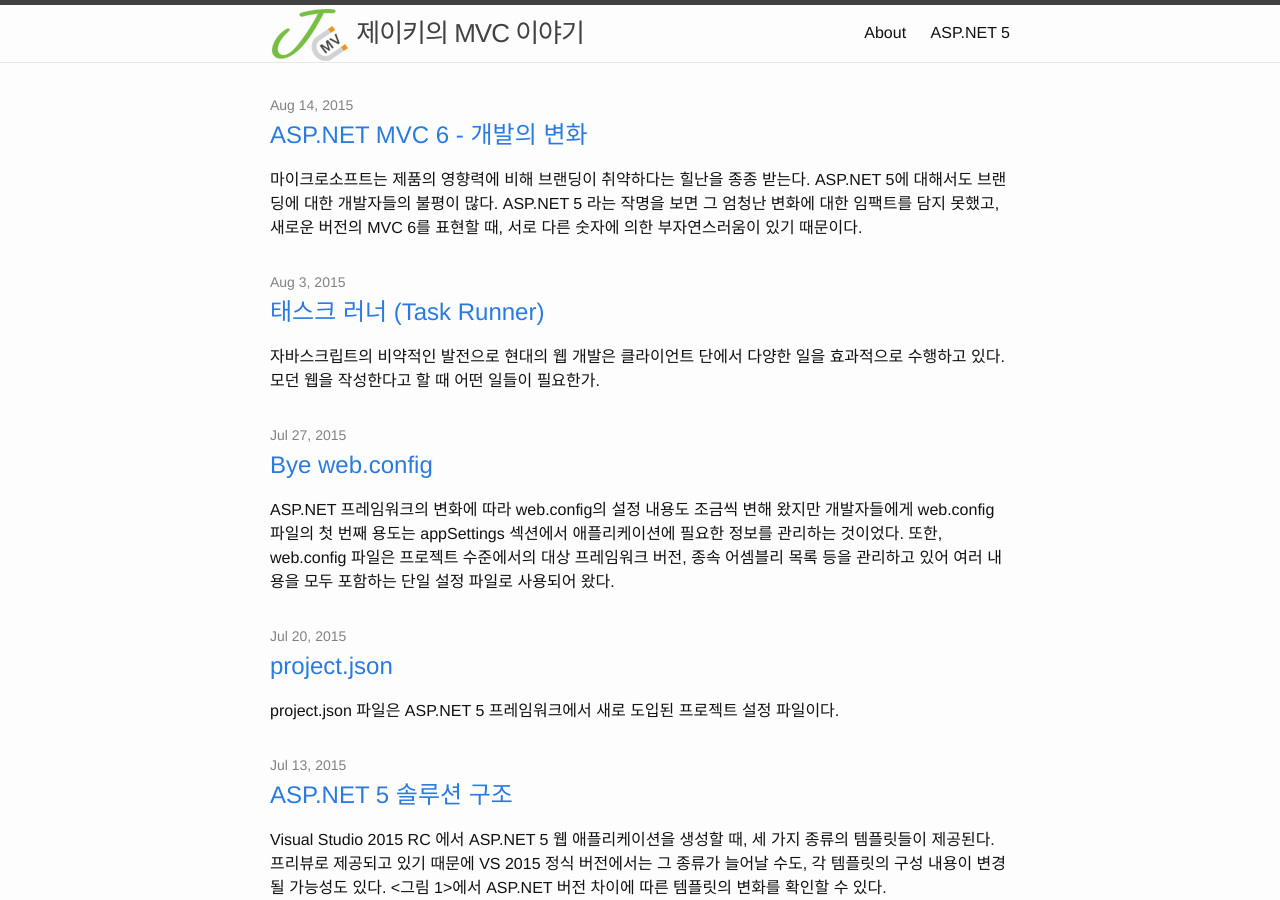
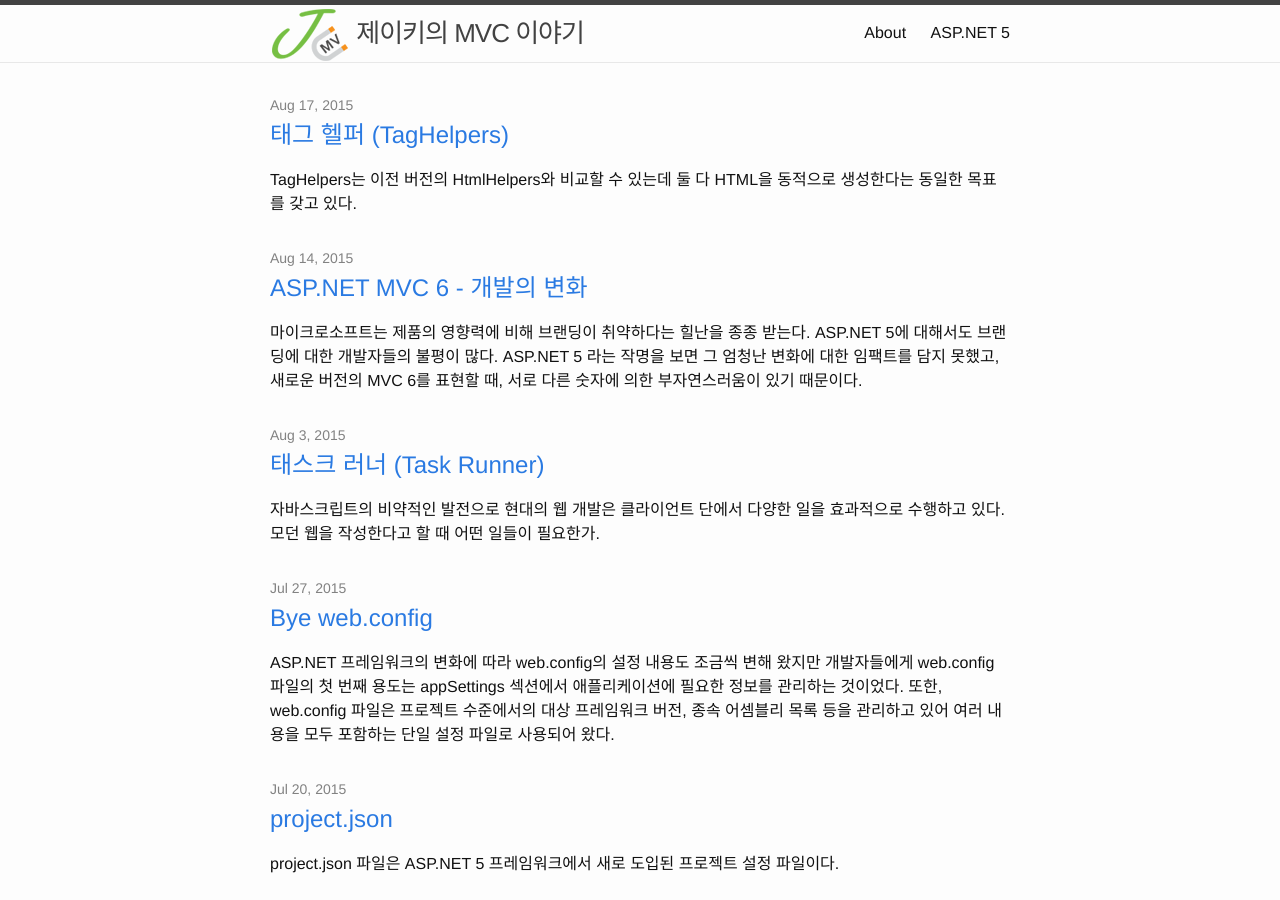
Before and after one commit to jakeymvc/jakeymvc.github.io, a Jekyll site: the page built from index.html, in a window 1280 px wide and 900 px high. Built offline with Jekyll 4.4.1, drawn with Linux system fonts in a browser that asks for light colours; Markdown is read by kramdown in place of the engine named in the settings; some of the changed lines change nothing that is shown.

Commit message:
TagHelpers

```diff
--- a/_posts/2015-08-14-mvc6.md
+++ b/_posts/2015-08-14-mvc6.md
@@ -164,6 +164,8 @@
 
 이렇게 작성한 뷰 컴포넌트는 `@Component.Invoke(“Fruits”)` 라는 문장으로 어떤 뷰에서든지 호출할 수 있다.
 
+뷰 컴포넌트를 더욱 강력하게 만들어 주는 기능으로 비동기 호출과 종속성 주입이 있다. 자세한 내용은 이 글의 범위를 넘어서니 [View components and Inject in ASP.NET MVC 6][2] 글을 참조하자.
+
 
 ####마무리####
 
@@ -172,3 +174,4 @@
 <br />
 
 [1]: /assets/aspnet5/feature-comparison.png
+[2]: http://www.asp.net/vnext/overview/aspnet-vnext/vc
--- /dev/null
+++ b/_posts/2015-08-17-taghelpers.md
@@ -0,0 +1,81 @@
+---
+title:  "태그 헬퍼 (TagHelpers)"
+date:   2015-08-17 22:00:00
+categories: aspnet5
+author: Jake Ryu
+permalink: /taghelpers/
+---
+
+TagHelpers는 이전 버전의 HtmlHelpers와 비교할 수 있는데 둘 다 HTML을 동적으로 생성한다는 동일한 목표를 갖고 있다.
+
+HTML을 동적으로 생성해야 하는 상황은 조회 데이터를 출력 한다거나 반복되는 HTML 마크업을 효율적으로 처리하기 위한 경우가 많다. 기능상으로 봤을 때, 웹 폼의 서버 컨트롤과도 유사하다.
+
+두 가지 헬퍼 모두 사용목적과 결과가 같지만 그 사용 방식은 클라이언트 개발자 또는 웹 디자이너의 관점에서 봤을 때 TagHelpers가 훨씬 우아하다.
+
+<리스트 1> 하이퍼링크를 표현하는 두 가지 방법
+
+[HtmlHelpers]
+
+`@Html.ActionLink("Back Home", "Index", "Home", new { @class = “linkstyle” })`
+
+[TagHelpers]
+
+`<a asp-action="Index" asp-controller="Home" class=”linkstyle”>Back Home</a>`
+
+[결과]
+
+`<a href="/" class=”linkstyle”>Back Home</a>`
+
+리스트 1에서는 동일한 결과를 만드는 두 가지 헬퍼를 비교하고 있다. HtmlHelpers를 사용한 문장은 웹 디자이너들이 직관적으로 이해하기 어렵다는 것이 문제였다. HTML 속성을 설정하기 위해 익명 객체를 사용해야 하고 게다가 C#과 키워드가 겹치는 경우에는 @를 사용해서 escape 처리까지 해야하니 웹 디자이너들에게는 외계어처럼 보였을 것이다.
+
+TagHelpers를 사용하면 AngularJS의 디렉티브를 사용하는 것처럼 asp- 접두어로 시작하는 지시어를 HTML 태그에 직접 삽입할 수 있다. 사용 방식을 보니 태그 헬퍼라는 이름이 꽤 직관적이다. Razor 뷰 엔진은 이런 지시어를 만나면 이를 포함하는 HTML 요소와 직접적으로 연결된 태그 헬퍼가 있는지 조사해서 HTML을 렌더링한다.
+
+제공되는 태그 헬퍼들은 아래와 같다. 그러나, 사용자 정의 태크 헬퍼도 만들 수 있다는 것을 기억하자.
+
+*	Anchor (하이퍼 링크 생성)
+*	Cache (부분 페이지 캐싱 관리)
+*	Environment (실행 환경에 기반하여 컨텐트 조정)
+*	Form (폼 요소 생성)
+*	Input (폼의 입력 요소 생성)
+*	Label (라벨 요소 생성)
+*	Link (외부 스크립트, CSS 파일등을 참조하는 링크 처리)
+*	Option (드롭다운리스트에서 각각의 선택 항목이 대상)
+*	Script (스크립트 태그 처리)
+*	Select (드롭다운리스트 생성)
+*	TextArea (textarea 태그 처리)
+*	ValidationMessage (개별 항목에 대한 유효성 검사 에러 메시지 생성)
+*	ValidationSummary (유효성 검사의 전체 결과 메시지 생성)
+
+TagHelpers도 MVC를 추가했던 것과 마찬가지로 종속성으로 프로젝트에 추가해야 한다. project.json 파일의 dependencies 영역에 다음 한 줄을 추가하면 된다.
+
+`"Microsoft.AspNet.Mvc.TagHelpers": "6.0.0-beta4"`
+
+asp- 접두어로 시작하는 지시어를 HTML 편집시 쉽게 사용하려면 툴링에 대한 종속성도 추가해야 한다.
+
+`"Microsoft.AspNet.Tooling.Razor": "1.0.0-beta4"`
+
+이제 비주얼스튜디오에서 HTML 태그를 편집하다 'asp-' 를 타입하면 인텔리센스가 지시어를 추천해 줄 것이다.
+
+[![TagHelpers 인텔리센스][1]][1]
+
+<그림 1> Razor 툴링이 제공하는 TagHelpers 인텔리센스
+
+TagHelpers는 뷰에서 선택적으로 사용하는 기술이기 때문에 `@addTagHelper`라는 지시어로  TagHelpers의 사용을 뷰에 명시적으로 선언해야 한다. TagHelpers를 글로벌하게 사용하려면 'Views\Shared\_ViewImports.csthml' 파일에 아래와 같이 선언하면 된다.
+
+`@addTagHelper "*, Microsoft.AspNet.Mvc.TagHelpers"`
+
+TagHelpers를 사용한다고 선언하면서 와일드카드(*)를 사용했다. TagHelpers가 제공하는 모든 태그 기능을 사용한다는 의미이다. 특정 헬퍼를 배제하려면 아래와 같은 문장을 사용할 수 있어 태그 헬퍼들을 선택적으로 구성할 수 있다.
+
+{% highlight c# %}
+@removeTagHelper "Microsoft.AspNet.Mvc.TagHelpers.AnchorTagHelper, Microsoft.AspNet.Mvc.TagHelpers"
+{% endhighlight %}
+
+####정리####
+
+TagHelpers를 사용하면 깔끔한 HTML을 유지할 수 있어 웹 디자이너와의 협업에 도움이 될 뿐만 아니라 웹 폼 스타일의 사용자 컨트롤도 작성할 수 있기 때문에 개발자들에게 큰 인기를 끌 것 같다.
+
+유독 태그 헬퍼에 대해 많은 내용을 다루고 있는 Dave Paquette 라는 블로거가 있으니 TagHelpers에 관심이  많다면 그의 [블로그][2]를 참조하자.
+
+
+[1]: /assets/aspnet5/taghelpers-intellisense.png
+[2]: http://www.davepaquette.com/
--- a/aspnet5.md
+++ b/aspnet5.md
@@ -4,13 +4,11 @@
 permalink: /aspnet5/
 ---
 
-새롭게 나오는 기술은 언제나 흥미롭다. 아직 주어진 환경을 벗어나지 못하는 개발자로서 새로운 개발 프레임워크가 나오면 하는 일에 조금이라도 도움이 되기를 바랄 뿐이다.
+ASP.NET 5에 대한 전반적인 내용을 접한 건, 2015년 5월에 런던에서 개최된 SDD(Software Design & Development) 컨퍼런스를 통해서다. [Brock Allen][1]의 종일 세션에서 ASP.NET의 신세계를 경험했다고 할까. 그는 거침없이 ASP.NET 프레임워크의 REBOOT라고 표현했다.
 
-ASP.NET 5에 대한 전반적인 내용을 접한 건, 2015년 5월에 런던에서 개최된 SDD(Software Design & Development) 컨퍼런스에서다. [Brock Allen][1]의 종일 세션에서 ASP.NET의 신세계를 경험했다고 할까. 그는 거침없이 ASP.NET 프레임워크의 REBOOT라고 표현했다.
+공부도 하고 정리도 할겸, [ASP.NET Korean User Group][2] 이라는 페이스북 그룹에 ASP.NET 5의 변화를 정리하는 연재 비슷한 걸 했다. 링크로 이동하지 않고 페이스북에서 읽을 수 있게, 간단 명료하게 핵심만 전달하고 싶었다. 예제 코드나 이미지를 최대한 절제하다 보니 결국에는 뭔가 아쉬운 결과물만 남더라.
 
-공부도 하고 정리도 할겸, [ASP.NET Korean User Group][2] 이라는 페이스북 그룹에 ASP.NET 5의 변화를 열 가지로 정리하는 연재 비슷한 걸 했다. 페이스북에서 읽기에 괜찮을 정도로 내용을 정말 짧게 요약해서 핵심만 전달하고 싶었다. 그러다 보니 예제를 다룰 수도 없고 결국에는 뭔가 아쉬운 결과물만 남더라.
-
-덜어낸 내용이 아깝기도 하고 좀더 완성된 내용을 전달하기 위해 마이크로소프트웨어 잡지에 기고하기 시작했다. 3회 연재로 열 가지 내용을 요약하는 것이었다. 그러나, 잡지 연재도 지면 수를 맞추기 위해 내용을 넣다 뺏다하는 일이 쉽지는 않더란...
+덜어낸 내용이 아깝기도 하고 좀더 완성도 있는 내용을 전달하기 위해 마이크로소프트웨어 잡지에 기고하기 시작했다. 3회 연재로 ASP.NET 5의 주목할 만한 변화를 열 가지로 요약하는 것이었다. 그러나, 잡지 연재도 제한된 지면 수를 맞추다 보니 만만한 작업은 아니었다.
 
 여기 모아둔 내용은 그렇게 정리의, 정리의 과정을 거치면서 ASP.NET 5의 변화를 요약한 것들이다. 그 많은 변화중 중요하다고 생각한 것만 정리했기에 다루지 못한 내용들도 많다. ASP.NET 5의 정식 릴리즈를 기다리면서 그 동안 못 다뤘던 주제나 흥미로운 주제가 생기면 블로그를 통해 계속 추가할 생각이다.
 
```
Also changed, not shown: assets/aspnet5/taghelpers-intellisense.png (added).
